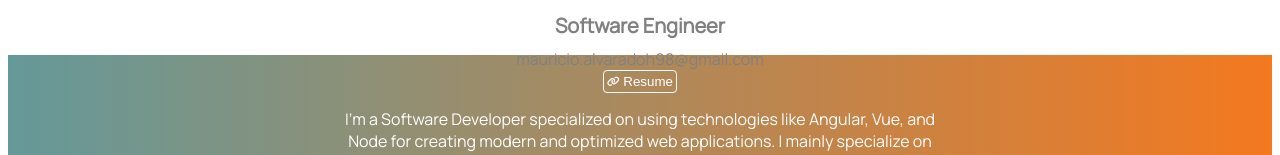
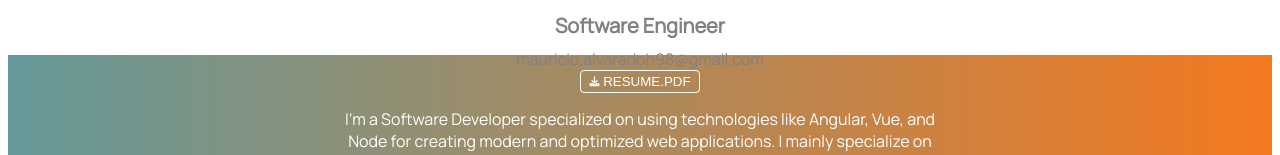
Before and after one commit to modi98/resume-webapp, an Angular app: page /home in a window 1280 px wide. Shown: the part 292-447 px from the top of the page. Built offline with nearby package versions, Linux system fonts and the light colour scheme.

Commit message:
Styled resume button

```diff
--- a/src/app/components/bio/bio.component.html
+++ b/src/app/components/bio/bio.component.html
@@ -4,7 +4,7 @@
 
 <div #bioInfoBox class="bio-info">
   <a href="../../../assets/cv.pdf">
-    <button class="curriculum-btn" href="../../../assets/cv.pdf" @bioInfoTransitions><i class="fas fa-link fa-xs"></i> Resume</button>
+    <button class="curriculum-btn" href="../../../assets/cv.pdf" @bioInfoTransitions><i class="fas fa-download fa-xs"></i> RESUME.PDF</button>
   </a>
 
   <p class="bio-text" @bioInfoTransitions>
--- a/src/app/components/bio/bio.component.less
+++ b/src/app/components/bio/bio.component.less
@@ -28,7 +28,7 @@
     background-color: transparent;
     border: solid 1.3px white;
     border-radius: 4px;
-    padding: 3px;
+    padding: 3px 8px;
   }
 
   .curriculum-btn:hover {
```
